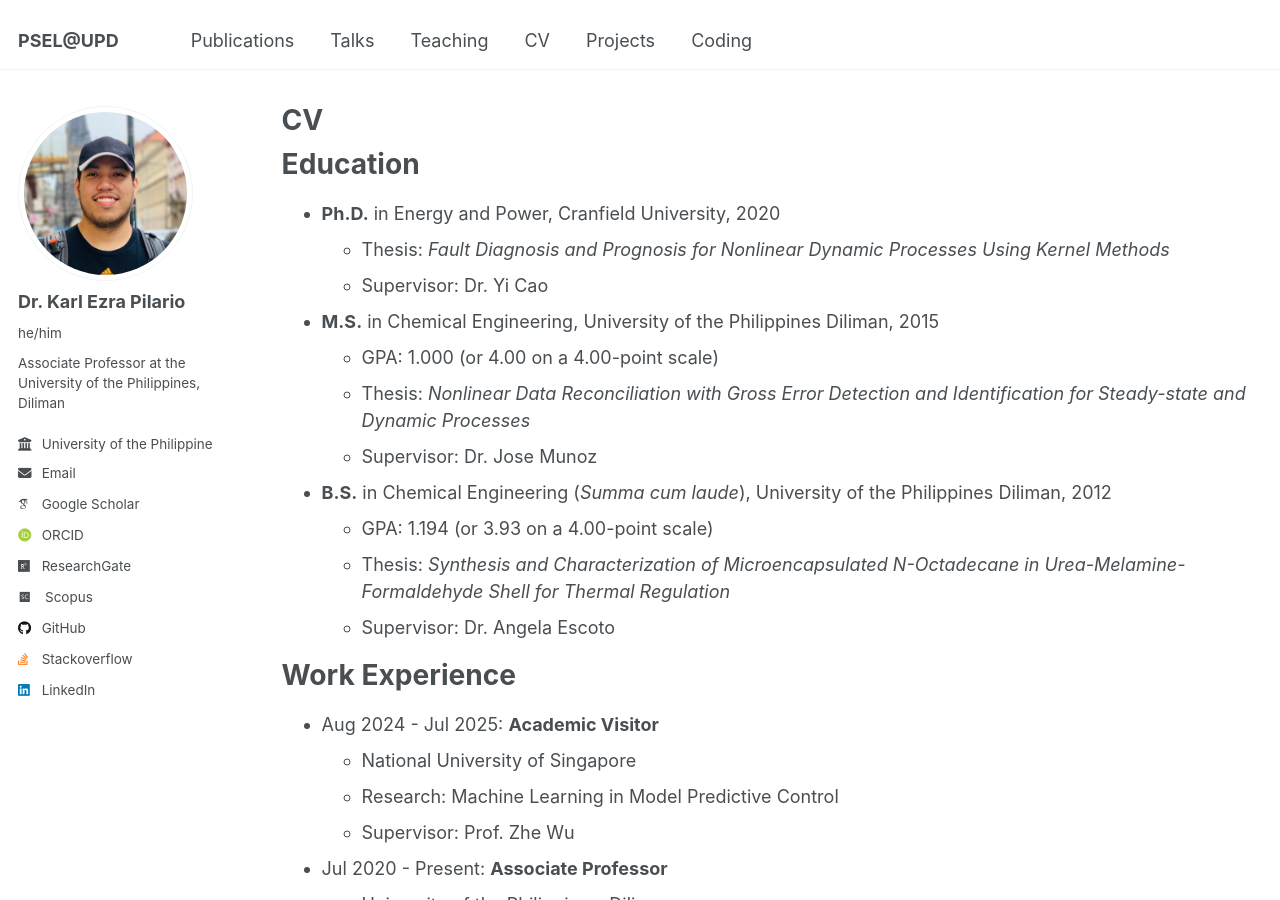
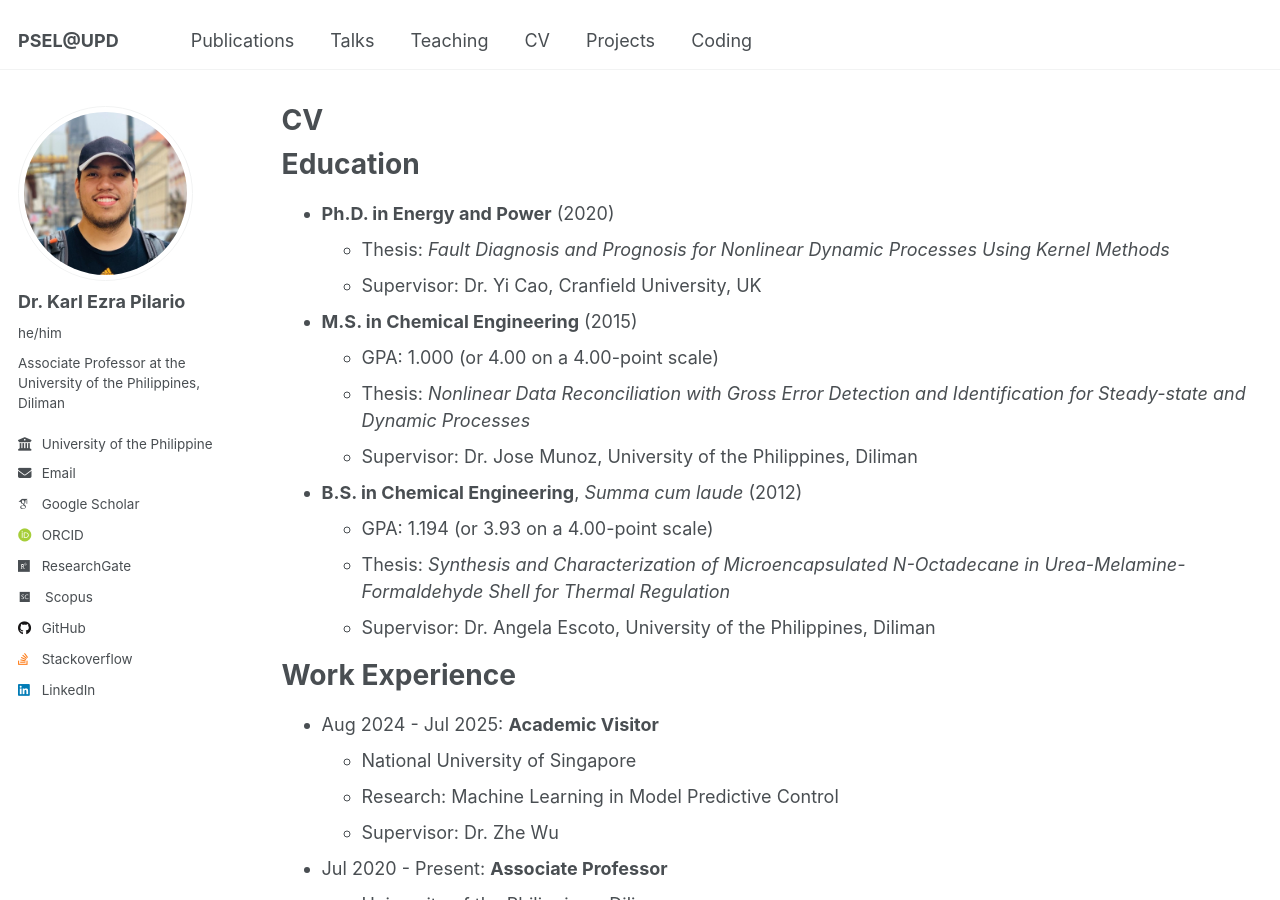
Before and after one commit to kspilario/kspilario.github.io, a Jekyll site: the page built from _pages/cv.md, in a window 1280 px wide and 900 px high. Built offline with Jekyll 4.4.1, drawn with Linux system fonts in a browser that asks for light colours; some web fonts are replaced; some of the changed text lies outside the part shown.

Commit message:
Renamed some items

```diff
--- a/_pages/cv.md
+++ b/_pages/cv.md
@@ -11,24 +11,24 @@ redirect_from:
 
 Education
 ======
-* **Ph.D.** in Energy and Power, Cranfield University, 2020
+* **Ph.D. in Energy and Power** (2020)
   * Thesis: *Fault Diagnosis and Prognosis for Nonlinear Dynamic Processes Using Kernel Methods*
-  * Supervisor: Dr. Yi Cao
-* **M.S.** in Chemical Engineering, University of the Philippines Diliman, 2015
+  * Supervisor: Dr. Yi Cao, Cranfield University, UK
+* **M.S. in Chemical Engineering** (2015)
   * GPA: 1.000 (or 4.00 on a 4.00-point scale)
   * Thesis: *Nonlinear Data Reconciliation with Gross Error Detection and Identification for Steady-state and Dynamic Processes*
-  * Supervisor: Dr. Jose Munoz
-* **B.S.** in Chemical Engineering (*Summa cum laude*), University of the Philippines Diliman, 2012
+  * Supervisor: Dr. Jose Munoz, University of the Philippines, Diliman
+* **B.S. in Chemical Engineering**, *Summa cum laude* (2012)
   * GPA: 1.194 (or 3.93 on a 4.00-point scale)
   * Thesis: *Synthesis and Characterization of Microencapsulated N-Octadecane in Urea-Melamine-Formaldehyde Shell for Thermal Regulation*
-  * Supervisor: Dr. Angela Escoto
+  * Supervisor: Dr. Angela Escoto, University of the Philippines, Diliman
 
 Work Experience
 ======
 * Aug 2024 - Jul 2025: **Academic Visitor**
   * National University of Singapore
   * Research: Machine Learning in Model Predictive Control
-  * Supervisor: Prof. Zhe Wu
+  * Supervisor: Dr. Zhe Wu
 
 * Jul 2020 - Present: **Associate Professor**
   * University of the Philippines, Diliman
```
Also changed, not shown: other parts of _pages/cv.md (+2 -2 lines).
